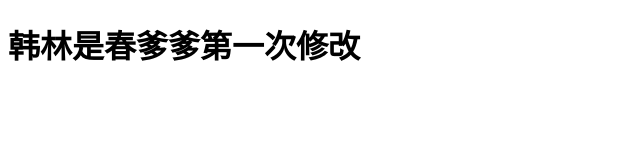
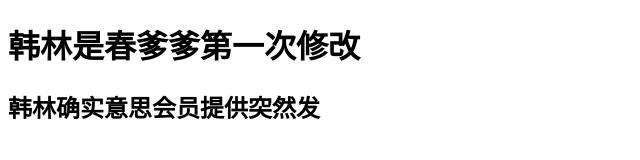
Before and after one commit to liuYchun/text_collaboration, a plain HTML site: page index.html in a window 1280 px wide. Shown: the whole page, without its empty margins (0-640 px from the left). Drawn offline with Linux system fonts and the light colour scheme.

Commit message:
'H修改2'

```diff
--- a/index.html
+++ b/index.html
@@ -10,6 +10,7 @@
 
 <body>
     <h1>韩林是春爹爹第一次修改</h1>
+    <h2>韩林确实意思会员提供突然发</h2>
 </body>
 
 </html>
```
